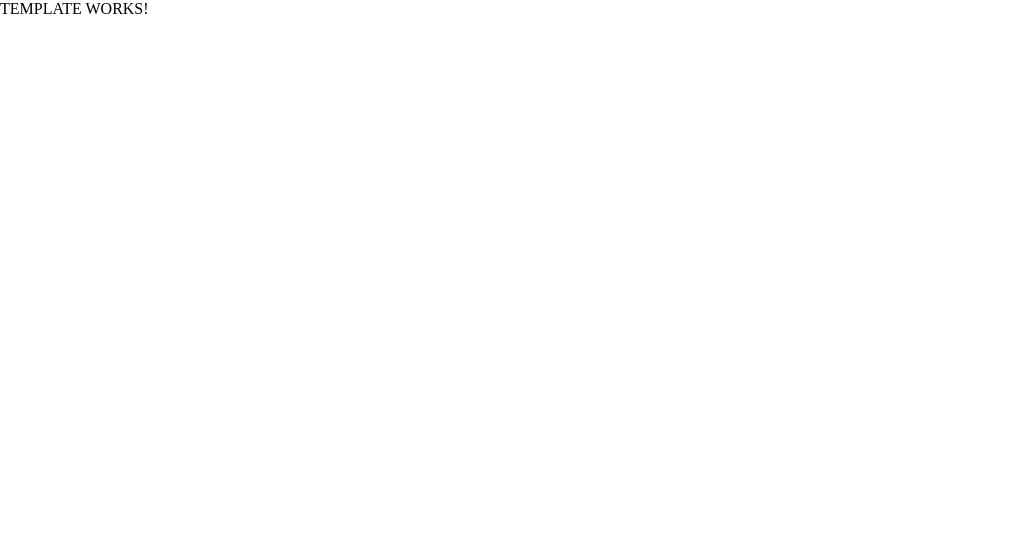
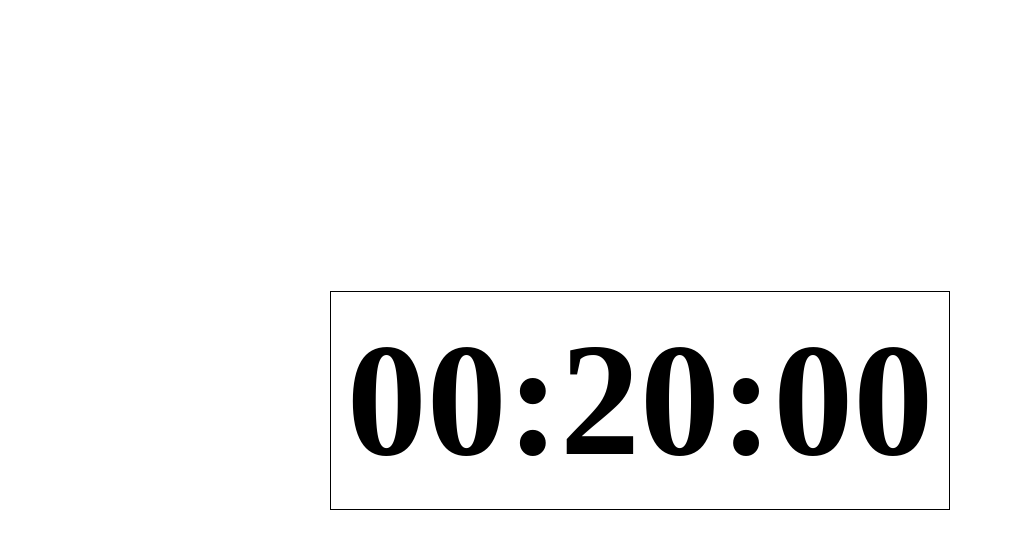
Before and after one commit to tchryssos/countdown, a website built with Parcel: page src/index.html in a window 1280 px wide. Shown: the whole page, without its empty margins (0-1013 px from the left). Built offline with nearby package versions, Linux system fonts and the light colour scheme.

Commit message:
load initial clock, countdown if running

```diff
--- a/src/index.html
+++ b/src/index.html
@@ -7,13 +7,20 @@
       content="width=device-width, initial-scale=1, shrink-to-fit=no, minimum-scale=1"
     />
     <meta http-equiv="X-UA-Compatible" content="ie=edge" />
-    <title>CHANGE ME & DESCRIPTION</title>
-    <meta name="description" content="CHANGE ME" />
+    <title>COUNTDOWN</title>
+    <meta
+      name="description"
+      content="A simple, frightening countdown for ttrpg groups."
+    />
     <link rel="icon" href="./static/favicon.ico" type="image/x-icon" />
     <link rel="stylesheet" href="./styles/main.css" />
   </head>
   <body>
-    <div id="content"></div>
+    <div id="content">
+      <div id="clock-wrapper">
+        <h1 id="clock"></h1>
+      </div>
+    </div>
     <script type="module" src="./main.ts"></script>
   </body>
 </html>
--- a/src/logic/elements.ts
+++ b/src/logic/elements.ts
@@ -1 +1,5 @@
-export const content = document.getElementById('content')
+export const content = document.getElementById('content');
+
+export const clockWrapper = document.getElementById('clock-wrapper');
+
+export const clock = document.getElementById('clock');
--- /dev/null
+++ b/src/logic/state.ts
@@ -0,0 +1,14 @@
+import { minutesToMillis } from './util';
+
+let start = Date.now();
+export const getStart = () => start;
+export const setState = (newTime: number) => (start = newTime);
+
+let clockLength = minutesToMillis(20);
+export const getClockLength = () => clockLength;
+export const setClockLength = (newLength: number) => (clockLength = newLength);
+
+let timerRef = { isRunning: false };
+export const getTimerRef = () => timerRef;
+export const setTimerIsRunning = (isRunning: boolean) =>
+  (timerRef.isRunning = isRunning);
--- /dev/null
+++ b/src/logic/util.ts
@@ -0,0 +1,16 @@
+export const minutesToMillis = (minutes: number) => minutes * 60000;
+
+// Modified from https://stackoverflow.com/a/19700358
+export const msToTime = (ms: number) => {
+  // let centiseconds: string | number = Math.floor((ms % 1000) / 10);
+  let seconds: string | number = Math.floor((ms / 1000) % 60);
+  let minutes: string | number = Math.floor((ms / (1000 * 60)) % 60);
+  let hours: string | number = Math.floor((ms / (1000 * 60 * 60)) % 24);
+
+  hours = hours < 10 ? '0' + hours : hours;
+  minutes = minutes < 10 ? '0' + minutes : minutes;
+  seconds = seconds < 10 ? '0' + seconds : seconds;
+  // centiseconds = centiseconds < 10 ? '0' + centiseconds : centiseconds;
+
+  return hours + ':' + minutes + ':' + seconds;
+};
--- a/src/main.ts
+++ b/src/main.ts
@@ -1,5 +1,17 @@
-import { content } from '~/src/logic/elements';
+import { content, clock } from '~/src/logic/elements';
+import { getStart, getClockLength, getTimerRef } from './logic/state';
+import { msToTime } from './logic/util';
 
-if (content) {
-  content.textContent = 'TEMPLATE WORKS!';
+if (content && clock) {
+  clock!.textContent = msToTime(getClockLength());
+  setInterval(() => {
+    if (getTimerRef().isRunning) {
+      const start = getStart();
+      const now = Date.now();
+
+      const timeRemaining = getClockLength() - (now - start);
+
+      clock!.textContent = msToTime(timeRemaining);
+    }
+  }, 1000);
 }
--- a/src/styles/main.css
+++ b/src/styles/main.css
@@ -1,4 +1,5 @@
-html, body {
+html,
+body {
   height: 100%;
   margin: 0;
   padding: 0;
@@ -8,11 +9,35 @@ body {
   position: relative;
 }
 
-div, a {
+div,
+a {
   box-sizing: border-box;
 }
 
-p, h1, h2, h3, h4, h5, h6 {
+p,
+h1,
+h2,
+h3,
+h4,
+h5,
+h6 {
   margin: 0;
   padding: 0;
 }
+
+#content {
+  display: flex;
+  align-items: center;
+  justify-content: center;
+  width: 100%;
+  height: 100%;
+}
+
+#clock-wrapper {
+  border: 1px solid black;
+  padding: 1rem;
+}
+
+#clock {
+  font-size: 10rem;
+}
```
Also changed, not shown: dist/index.html, 4 other files. Lines whose indentation alone changed are shown as unchanged.
